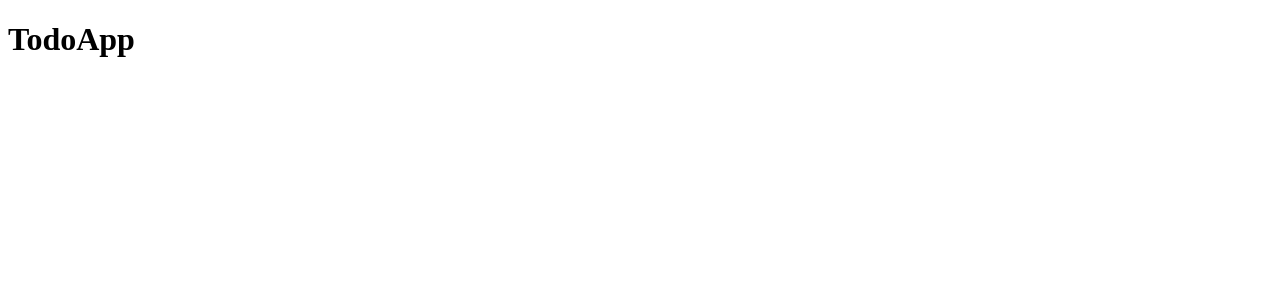
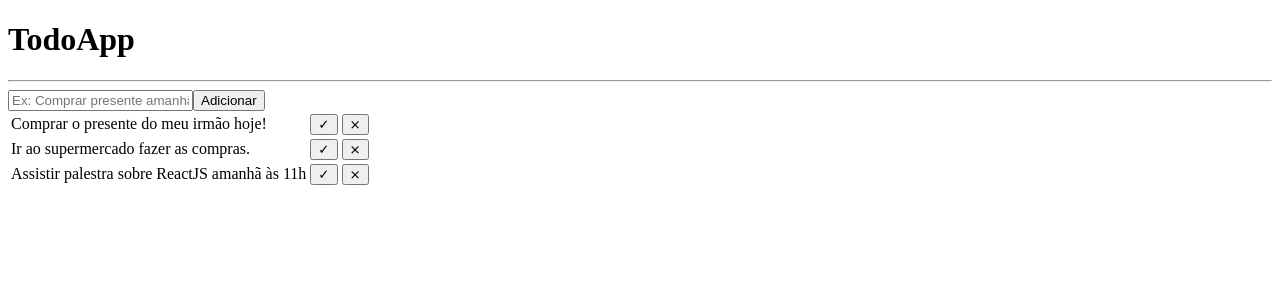
Before and after one commit to daniellmartins/todoapp, a React (Create React App) app: page / in a window 1280 px wide. Shown: the top 300 px of the page. Built offline with nearby package versions, Linux system fonts and the light colour scheme.

Commit message:
Estrutura do App.js pronta

```diff
--- a/src/App.js
+++ b/src/App.js
@@ -5,6 +5,30 @@ class App extends Component {
     return (
       <div className="App">
         <h1>TodoApp</h1>
+        <hr/>
+        <div>
+          <input type="text" placeholder="Ex: Comprar presente amanhã as 18h"/>
+          <button className="btn-add-todo">Adicionar</button>
+        </div>
+        <div>
+          <table>
+            <tr>
+              <td>Comprar o presente do meu irmão hoje!</td>
+              <td><button className="btn-todo">&#10003;</button></td>
+              <td><button className="btn-todo">&#10799;</button></td>
+            </tr>
+            <tr>
+              <td>Ir ao supermercado fazer as compras.</td>
+              <td><button className="btn-todo">&#10003;</button></td>
+              <td><button className="btn-todo">&#10799;</button></td>
+            </tr>
+            <tr>
+              <td>Assistir palestra sobre ReactJS amanhã às 11h</td>
+              <td><button className="btn-todo">&#10003;</button></td>
+              <td><button className="btn-todo">&#10799;</button></td>
+            </tr>
+          </table>
+        </div>
       </div>
     )
   }
```
